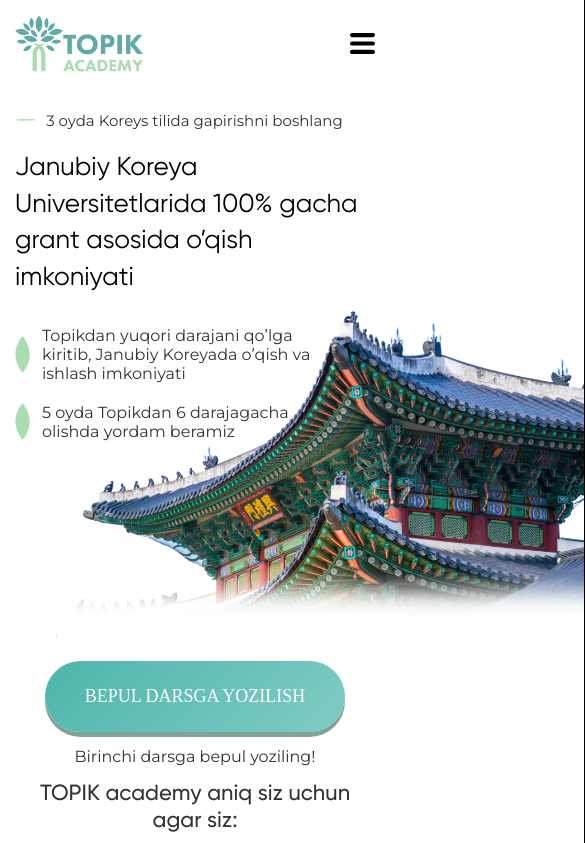
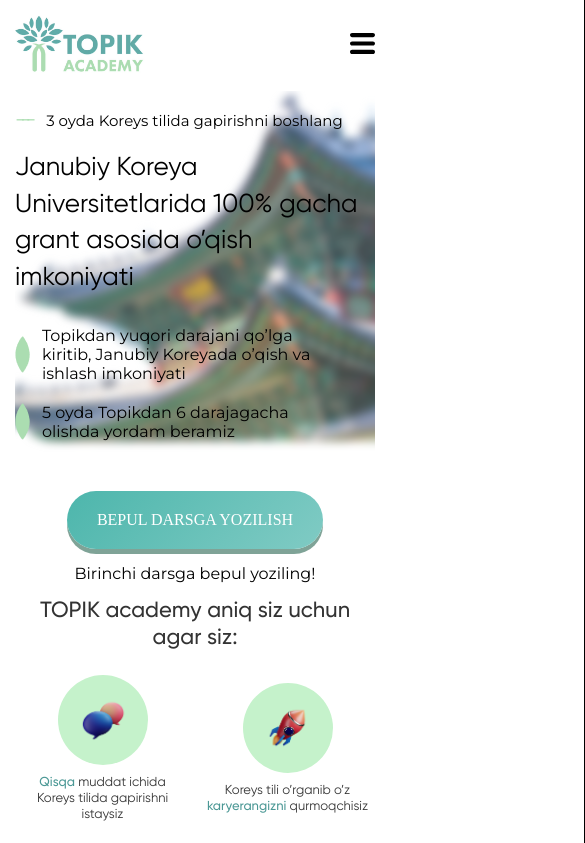
Before and after one commit to Usmonov17/Topic, a Vue app: page / in a window 390 px wide. Shown: the top 843 px of the page, 585 px wide, since content can reach past the window. Built offline with nearby package versions, Linux system fonts and the light colour scheme; a web font is replaced by a local one.

Commit message:
Responsive added

```diff
--- a/src/components/Ads/Ads.scss
+++ b/src/components/Ads/Ads.scss
@@ -55,6 +55,13 @@
       margin: 20px auto;
       gap: 15px;
     }
+    @include media(380) {
+      width: 100%;
+      display: flex;
+      flex-wrap: wrap;
+      margin: 15px 0;
+      gap: 20px;
+    }
   }
 
   &__card {
@@ -85,10 +92,16 @@
       max-width: 180px;
       padding: 5px;
     }
+    @include media(450) {
+      max-width: 170px;
+      padding: 3px;
+    }
 
     @include media(380) {
-      max-width: 150px;
+      max-width: 80%;
       padding: 0;
+      margin: 0 auto;
+      gap: 3px;
     }
 
     &-img {
--- a/src/components/Header/Header.vue
+++ b/src/components/Header/Header.vue
@@ -28,9 +28,11 @@
         </div>
       </div>
     </nav>
-    <div class="intro">
-      <div class="container">
-        <p class="intro__text"><span>---</span>3 oyda Koreys tilida gapirishni boshlang</p>
+    <div class="container">
+      <div class="intro">
+        <p class="intro__text">
+          <span>---</span>3 oyda Koreys tilida gapirishni boshlang
+        </p>
         <h1 class="intro__title">
           Janubiy Koreya Universitetlarida 100% gacha grant asosida o’qish imkoniyati
         </h1>
@@ -49,9 +51,7 @@
           <Btn :text="'BEPUL DARSGA YOZILISH'" />
           <p class="intro__link-bottom">Birinchi darsga bepul yoziling!</p>
         </div>
-        <div class="intro__bg">
-          <img src="../../assets/images/bg.png" alt="" />
-        </div>
+        <img class="intro__bg" src="../../assets/images/bg.png" alt="" />
       </div>
     </div>
   </header>
--- a/src/components/Header/Intro.scss
+++ b/src/components/Header/Intro.scss
@@ -5,111 +5,63 @@
 
 .intro {
   flex-grow: 1;
-  @include media(800){
+  position: relative;
+  overflow-x: hidden;
+
+  &::after {
+    content: "";
+    width: 100%;
+    height: 100%;
+    background: rgba(255, 255, 255, 0.6);
+    z-index: -1;
+    position: absolute;
+    bottom: 0;
+    left: 0;
+
+    @include media(650) {
+      background: rgba(255, 255, 255, 0.2);
+    }
+  }
+
+  @include media(800) {
     flex-grow: 0;
     height: max-content;
   }
 
   &__bg {
     position: absolute;
-    top: -100px;
-    right: -120px;
-    overflow: hidden;
-    transform: translateX(25%);
+    top: 0;
+    right: -300px;
     z-index: -1;
-
-    @include media(1050) {
-      top: 100px;
-      right: 50px;
-    }
-
+    object-fit: cover;
+    object-position: top;
+    height: 100%;
     @include media(950) {
-      top: -10px;
-      right: -80px;
+      top: 70px;
     }
 
     @include media(800) {
-      top: -20px;
-      right: -120px;
+      top: 30px;
+      right: -400px;
+      height: 550px;
     }
 
     @include media(750) {
-      right: -130px;
+      top: 70px;
+      right: -300px;
+      height: 480px;
     }
 
-    @include media(700) {
-      right: -140px;
-    }
 
     @include media(650) {
-      top: 25%;
-      right: 15%;
-    }
-
-    @include media(550) {
-      top: 25%;
-      right: 0;
-    }
-
-    @include media(450) {
-      top: 25%;
-      right: -10%;
+      top: 0;
+      left: -20px;
+      height: 420px;
+      filter: blur(5px);
     }
 
     @include media(400) {
-      top: 30%;
-      right: -70px;
-    }
-
-    @include media(370) {
-      top: 35%;
-      right: -100px;
-    }
-
-    img {
-      object-fit: cover;
-      object-position: top;
-      height: 600px;
-
-      @include media(1200) {
-        height: 570px;
-      }
-
-      @include media(1100) {
-        height: 550px;
-      }
-
-      @include media(1000) {
-        height: 500px;
-      }
-
-      @include media(950) {
-        height: 550px;
-      }
-
-      @include media(800) {
-        height: 500px;
-      }
-
-      @include media(650) {
-        height: 420px;
-      }
-
-      @include media(400) {
-        height: 350px;
-      }
-    }
-
-
-    &::after {
-      content: '';
-      width: 100%;
-      height: 100%;
-      box-shadow: inset 0 -100px 25px -25px #fff;
-      z-index: 1;
-      position: absolute;
-      left: 0;
-      bottom: 0;
+      height: 350px;
     }
   }
 
@@ -119,10 +71,10 @@
 
   &__text {
     margin-top: 50px;
-    font-family: 'Montserrat';
+    font-family: "Montserrat";
     font-size: 18px;
     font-weight: 400;
-    color: #333333;
+    color: #000;
     display: flex;
     align-items: center;
     column-gap: 15px;
@@ -178,7 +130,7 @@
     span {
       display: flex;
       letter-spacing: -5px;
-      color: #ABDDB1;
+      color: #abddb1;
       font-size: 50px;
       line-height: 0;
 
@@ -197,7 +149,6 @@
       @include media(650) {
         font-size: 40px;
         letter-spacing: -10px;
-
       }
 
       @include media(600) {
@@ -217,7 +168,6 @@
       @include media(365) {
         display: none;
       }
-
     }
   }
 
@@ -317,15 +267,6 @@
 
     @include media(650) {
       flex-direction: column-reverse;
-      margin-bottom: 250px;
-    }
-
-    @include media(400) {
-      margin-bottom: 220px;
-    }
-
-    @include media(350) {
-      margin-bottom: 300px;
     }
 
     p {
@@ -336,7 +277,7 @@
       font-family: "Montserrat";
       font-size: 18px;
       font-weight: 400;
-      color: #333333;
+      color: #000;
 
       @include media(1000) {
         font-size: 16px;
@@ -368,11 +309,9 @@
         max-width: 320px;
       }
     }
-
   }
 
   &__link {
-
     width: max-content;
 
     @include media(650) {
@@ -383,7 +322,7 @@
       font-family: "Montserrat";
       font-weight: 400;
       font-size: 16px;
-      color: #333333;
+      color: #000;
       text-align: center;
       margin-top: 15px;
 
--- a/src/components/Results/Results.vue
+++ b/src/components/Results/Results.vue
@@ -2,7 +2,6 @@
   <div class="results">
     <div class="container">
       <h2 class="title">O’quvchilarimizning natijalari TOPIK 6 gacha</h2>
-    </div>
       <div class="results__box">
         <Marquee class="marque-box" speed="50">
           <img src="../../assets/images/cefr.png" alt="" />
@@ -23,6 +22,7 @@
       </div>
       <div class="btn">
         <Btn :text="'ARIZA QOLDIRISH'" />
+      </div>
     </div>
   </div>
 </template>
@@ -46,6 +46,9 @@
   }
   @include media(650) {
     margin-bottom: 30px;
+    .marque-box:nth-last-child(1) {
+      display: none;
+    }
   }
   @include media(500) {
     margin-bottom: 20px;
--- a/src/components/UI/Btn.vue
+++ b/src/components/UI/Btn.vue
@@ -34,6 +34,11 @@
     font-size: 18px;
     box-shadow: 0 5px 0 rgba(0, 73, 49, 0.5);
   }
+  @include media(400) {
+    border-radius: -30%;
+    padding: 20px 30px;
+    font-size: 16px;
+  }
 }
 
 .btn:hover,
```
Lines whose indentation alone changed are shown as unchanged.
